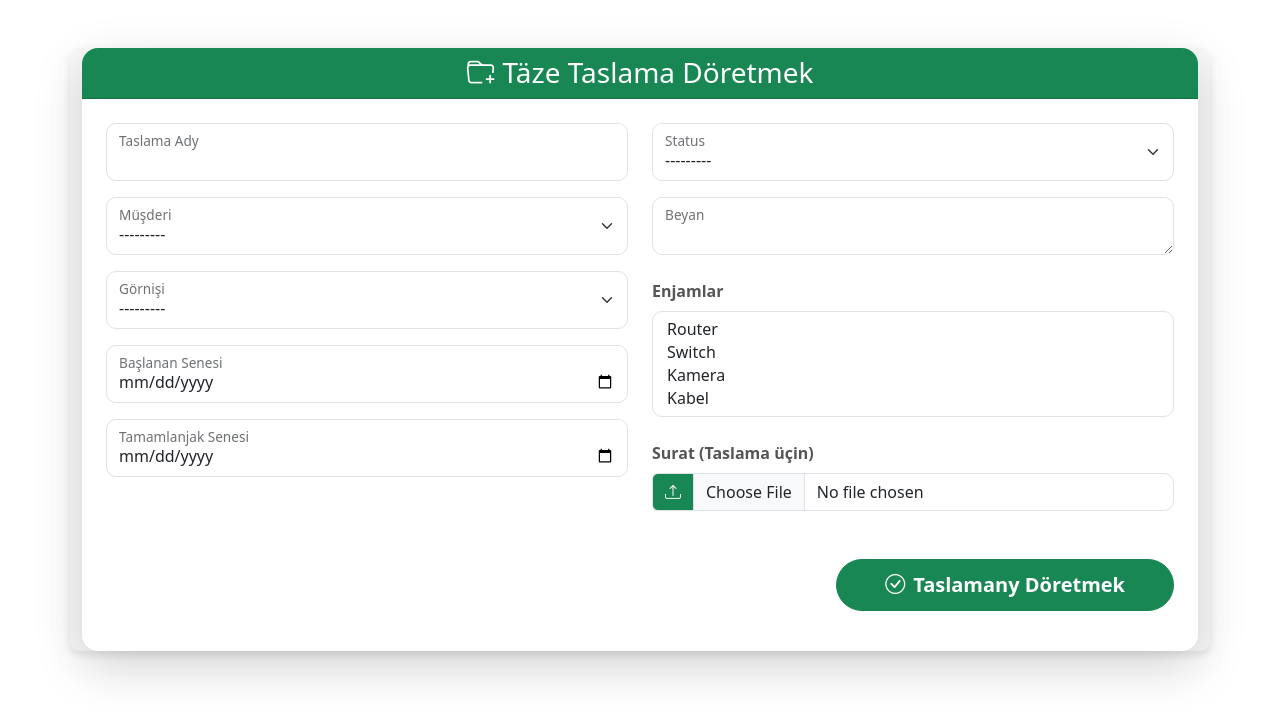
After one commit to Hanaly-dev/Taslama-dolandyrys, a Django app: page /taslama/create/ in a window 1280 px wide. The commit adds this page. Shown: the top 719 px of the page. Run offline with Django 5.2, Linux system fonts and the light colour scheme; data comes from the database, SQL or seed files in the repository; both versions use the stored data as it was after the commit; data that the repository does not hold is empty; some libraries are stand-ins or nearby versions.

Commit message:
ready project

```diff
--- /dev/null
+++ b/requirements.txt
@@ -0,0 +1,6 @@
+asgiref==3.8.1
+Django==5.2
+django-widget-tweaks==1.5.0
+pillow==11.1.0
+sqlparse==0.5.3
+tzdata==2025.2
--- a/service/settings.py
+++ b/service/settings.py
@@ -39,6 +39,8 @@ INSTALLED_APPS = [
     'django.contrib.messages',
     'django.contrib.staticfiles',
     'taslama',
+    'widget_tweaks',
+
 ]
 
 MIDDLEWARE = [
--- /dev/null
+++ b/taslama/forms.py
@@ -0,0 +1,23 @@
+from django import forms
+from .models import*
+from django.contrib.auth.models import User
+
+class TaslamaCreateForm(forms.ModelForm):
+    enjamlary = forms.ModelMultipleChoiceField(
+        queryset=Enjam.objects.all(),
+        widget=forms.SelectMultiple(attrs={'class': 'form-select'}),
+        required=False
+)
+    class Meta:
+        model = Taslama
+        fields = '__all__'
+        widgets = {
+            'ady': forms.TextInput(attrs={'class': 'form-control'}),
+            'müşderi': forms.Select(attrs={'class': 'form-control'}),
+            'gornusi': forms.Select(attrs={'class': 'form-control'}),
+            'baslanan_senesi': forms.DateInput(attrs={'class': 'form-control', 'type': 'date'}),
+            'tamamlanjak_senesi': forms.DateInput(attrs={'class': 'form-control', 'type': 'date'}),
+            'status': forms.Select(attrs={'class': 'form-control'}),
+            'beyan': forms.Textarea(attrs={'class': 'form-control', 'rows': 3}),
+            'suraty': forms.ClearableFileInput(attrs={'class': 'form-control'}),
+        }
--- a/taslama/templates/taslama/index.html
+++ b/taslama/templates/taslama/index.html
@@ -107,6 +107,8 @@
 {% block detail %}
 {% endblock %}
 {% block harytlar %}
+{% endblock %}
+{% block taslama-create %}
 {% endblock %}
         <!--========== PAGE LAYOUT ==========-->
         <!-- About -->
--- a/taslama/templates/taslama/islerimiz.html
+++ b/taslama/templates/taslama/islerimiz.html
@@ -40,7 +40,10 @@
                         </select>
                     </div>
                     <div class="col-md-4 mb-3">
-                        <button type="submit" class="btn btn-primary w-100">Filtrlemek</button>
+                        <button type="submit" class="btn btn-success w-100" style="margin-bottom:10px;">Filtrlemek</button>
+                    </div>
+                    <div class="col-md-4 mb-3">
+                        <button type="submit" class="btn btn-success w-100"><a  style="color: white;" href="{% url 'taslama-create' %}">Täze goşmak</a></button>
                     </div>
                 </div>
             </form>
--- /dev/null
+++ b/taslama/templates/taslama/taslama_create.html
@@ -0,0 +1,119 @@
+{% load static %}
+{% load widget_tweaks %}
+<link href="https://cdn.jsdelivr.net/npm/bootstrap@5.3.2/dist/css/bootstrap.min.css" rel="stylesheet">
+<link href="https://cdn.jsdelivr.net/npm/bootstrap-icons@1.10.5/font/bootstrap-icons.css" rel="stylesheet">
+
+<div class="container my-5">
+    <div class="card shadow-lg rounded-4 border-0">
+        <div class="card-header bg-success text-white rounded-top-4">
+            <h3 class="text-center m-0"><i class="bi bi-folder-plus me-2"></i>Täze Taslama Döretmek</h3>
+        </div>
+        <div class="card-body p-4">
+            <form method="post" enctype="multipart/form-data">
+                {% csrf_token %}
+                <div class="row g-4">
+                    <!-- Left Column -->
+                    <div class="col-md-6">
+                        <div class="form-floating">
+                            {{ form.ady|add_class:"form-control" }}
+                            <label for="ady">Taslama Ady</label>
+                        </div>
+                        <div class="form-floating mt-3">
+                            {{ form.müşderi|add_class:"form-select" }}
+                            <label for="müşderi">Müşderi</label>
+                        </div>
+                        <div class="form-floating mt-3">
+                            {{ form.gornusi|add_class:"form-select" }}
+                            <label for="gornusi">Görnişi</label>
+                        </div>
+                        <div class="form-floating mt-3">
+                            {{ form.baslanan_senesi|add_class:"form-control" }}
+                            <label for="baslanan_senesi">Başlanan Senesi</label>
+                        </div>
+                        <div class="form-floating mt-3">
+                            {{ form.tamamlanjak_senesi|add_class:"form-control" }}
+                            <label for="tamamlanjak_senesi">Tamamlanjak Senesi</label>
+                        </div>
+                    </div>
+
+                    <div class="col-md-6">
+                        <div class="form-floating">
+                            {{ form.status|add_class:"form-select" }}
+                            <label for="status">Status</label>
+                        </div>
+                        <div class="form-floating mt-3">
+                            {{ form.beyan|add_class:"form-control" }}
+                            <label for="beyan">Beyan</label>
+                        </div>
+                        <div class="form-group mt-4">
+                            <label for="enjamlary" class="form-label">Enjamlar</label>
+                            {{ form.enjamlary|add_class:"form-select" }}
+                        </div>
+                        <div class="form-group mt-4">
+                            <label for="suraty" class="form-label">Surat (Taslama üçin)</label>
+                            <div class="input-group">
+                                <label class="input-group-text" for="id_suraty"><i class="bi bi-upload"></i></label>
+                                {{ form.suraty|add_class:"form-control" }}
+                            </div>
+                        </div>
+                    </div>
+                </div>
+
+                <div class="text-end mt-5">
+                    <button type="submit" class="btn btn-success btn-lg rounded-pill px-5">
+                        <i class="bi bi-check-circle me-2"></i>Taslamany Döretmek
+                    </button>
+                </div>
+            </form>
+        </div>
+    </div>
+</div>
+
+<style>
+    .container {
+        background-color: #f9f9f9;
+        border-radius: 10px;
+        box-shadow: 0 4px 8px rgba(0, 0, 0, 0.1);
+    }
+
+    .form-select, .form-control {
+        border-radius: 10px;
+    }
+
+    .form-control:focus, .form-select:focus {
+        box-shadow: 0 0 0 0.25rem rgba(25, 135, 84, 0.25);
+        border-color: #198754;
+    }
+
+    .btn-success:hover {
+        background-color: #157347;
+    }
+
+    .card-header {
+        background-color: #198754;
+    }
+
+    .card-body {
+        padding: 30px;
+    }
+
+    .input-group-text {
+        background-color: #198754;
+        color: white;
+    }
+
+    .form-floating label {
+        color: #555;
+    }
+
+    .btn-success {
+        border-radius: 25px;
+        font-weight: bold;
+        padding: 10px 20px;
+    }
+
+    .form-label {
+        font-weight: bold;
+        color: #555;
+    }
+</style>
--- a/taslama/urls.py
+++ b/taslama/urls.py
@@ -10,4 +10,5 @@ urlpatterns = [
     path('login/', loginView, name='login'),
     path('logout/',logoutView, name='logout'),
     path('register/', registerView, name='register'),
+    path('taslama/create/', taslama_create, name='taslama-create'),
 ]
--- a/taslama/views.py
+++ b/taslama/views.py
@@ -6,6 +6,7 @@ from django.contrib.auth.decorators import login_required
 from django.contrib.auth.models import User
 from django.contrib.auth import authenticate, login, logout
 from django.utils.translation import gettext_lazy as _
+from .forms import*
 
 def index(request):
     return render(request, 'taslama/index.html')
@@ -46,7 +47,7 @@ def proyekt_list(request):
     'jemi_taslama': jemi_taslama,
     'dowam_edyan_sany': dowam_edyan_sany,
     'tamamlanan_sany': tamamlanan_sany,
-    'meyillesdirilen_sany': meyillesdirilen_sany,  # Added this
+    'meyillesdirilen_sany': meyillesdirilen_sany,
     'jemi_haryt_sany': jemi_haryt_sany,
     'selected_gornus': gornus,
     'selected_status': status,
@@ -54,6 +55,17 @@ def proyekt_list(request):
     'stats': stats,
 }
     return render(request, 'taslama/islerimiz.html', context)
+
+def taslama_create(request):
+    if request.method == 'POST':
+        form = TaslamaCreateForm(request.POST)
+        if form.is_valid():
+            form.save()
+            return redirect('proyekt-list')
+    else:
+        form = TaslamaCreateForm()
+
+    return render(request, 'taslama/taslama_create.html', {'form': form})
 
 def proyekt_detail(request, pk):
     proyekt = get_object_or_404(Taslama, pk=pk)
```
Also changed, not shown: db.sqlite3.
